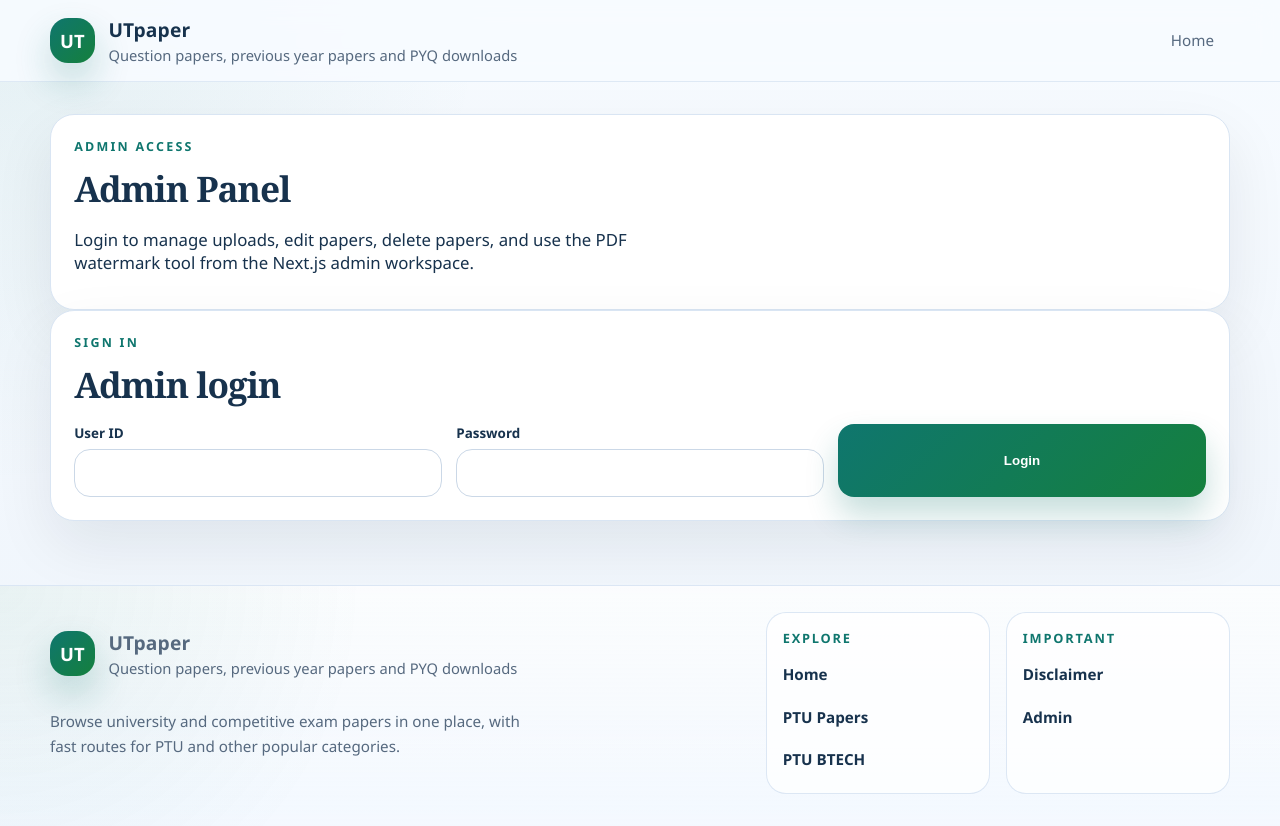
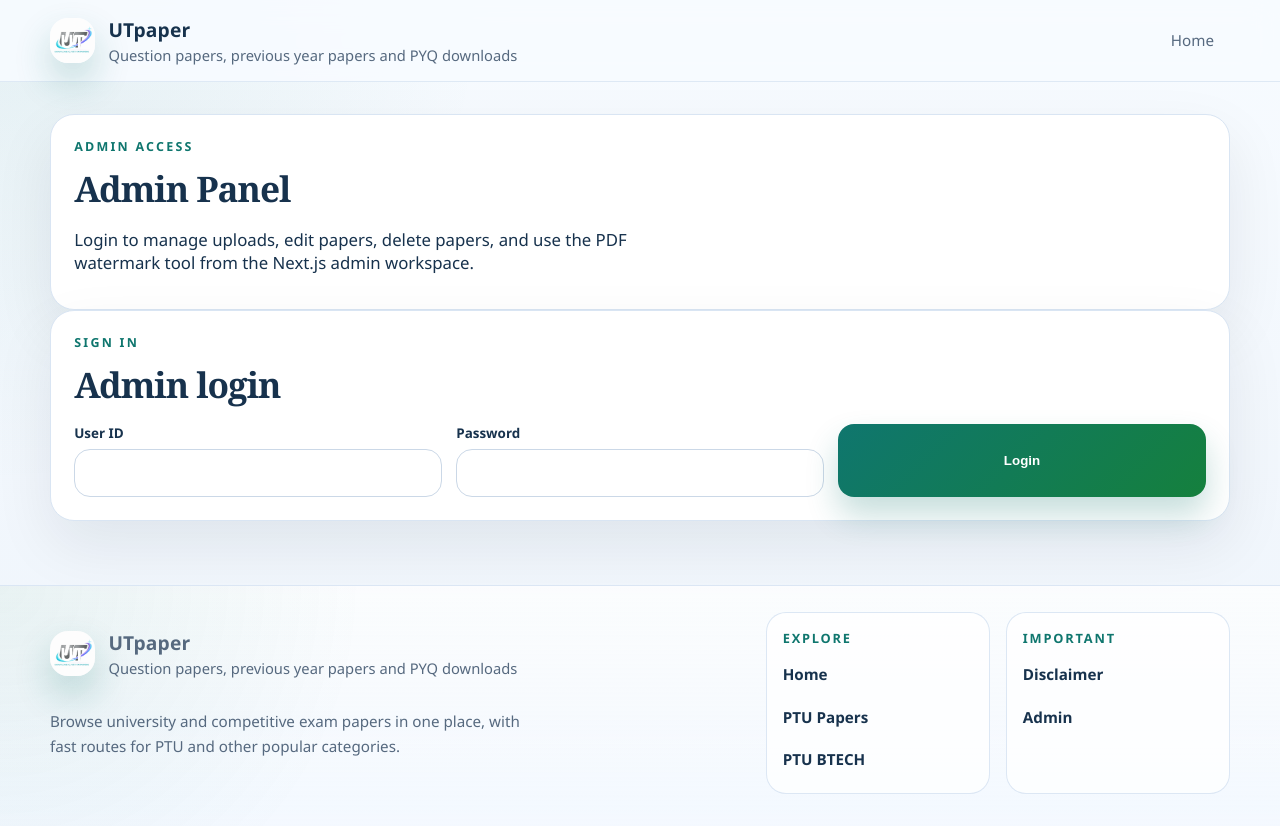
Before and after one commit to ahmadtauqeer672/ut_downloader_pyq, a Next.js app in the folder next-frontend/: page /admin in a window 1280 px wide. Built offline with nearby package versions, Linux system fonts and the light colour scheme; no server answers.

Commit message:
Prepare branded logo slots in header and footer

```diff
--- a/next-frontend/app/globals.css
+++ b/next-frontend/app/globals.css
@@ -84,6 +84,13 @@
   font-size: 1.15rem;
   font-weight: 800;
   box-shadow: 0 18px 36px rgba(15, 118, 110, 0.24);
+}
+
+.brand__badge--logo {
+  background-image: url('/utpaper-logo.png');
+  background-size: cover;
+  background-position: center;
+  background-repeat: no-repeat;
 }
 
 .brand__name {
--- a/next-frontend/components/site-footer.tsx
+++ b/next-frontend/components/site-footer.tsx
@@ -6,7 +6,7 @@
       <div className="site-footer__inner">
         <div className="site-footer__brand">
           <Link className="brand" href="/">
-            <span className="brand__badge">UT</span>
+            <span className="brand__badge brand__badge--logo">UT</span>
             <span>
               <p className="brand__name">UTpaper</p>
               <p className="brand__tag">Question papers, previous year papers and PYQ downloads</p>
--- a/next-frontend/components/site-header.tsx
+++ b/next-frontend/components/site-header.tsx
@@ -5,7 +5,7 @@
     <header className="site-header">
       <div className="site-header__inner">
         <Link className="brand" href="/">
-          <span className="brand__badge">UT</span>
+          <span className="brand__badge brand__badge--logo">UT</span>
           <span>
             <p className="brand__name">UTpaper</p>
             <p className="brand__tag">Question papers, previous year papers and PYQ downloads</p>
```
Also changed, not shown: next-frontend/public/utpaper-logo.png (added), 1 other file (tests, documents, lock files or other folders).
